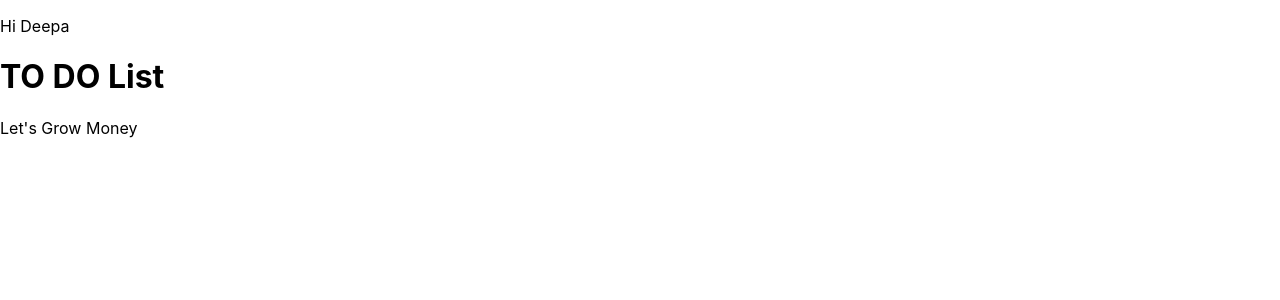
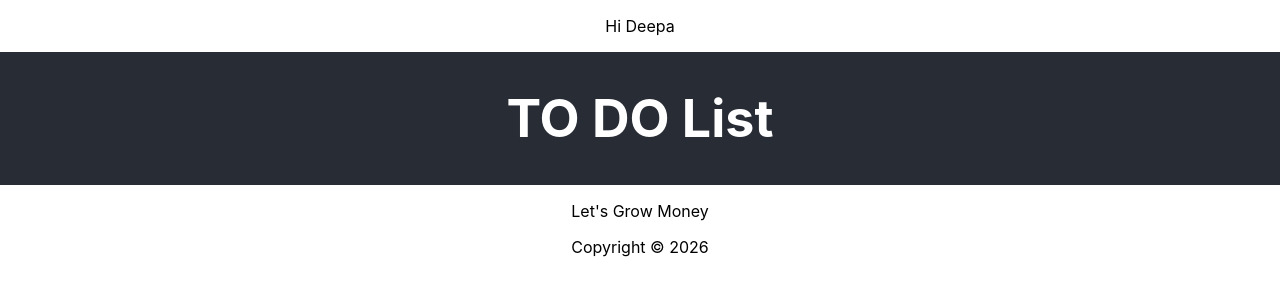
Before and after one commit to gnanadeepa-code/WebApp_Projects_WS, a React (Create React App) app in the folder React_Project1/project1/: page / in a window 1280 px wide. Shown: the top 300 px of the page. Built offline with nearby package versions, Linux system fonts and the light colour scheme.

Commit message:
header css applied

```diff
--- a/React_Project1/project1/src/App.css
+++ b/React_Project1/project1/src/App.css
@@ -15,7 +15,7 @@
 
 .App-header {
   background-color: #282c34;
-  min-height: 100vh;
+  min-height: 10vh;
   display: flex;
   flex-direction: column;
   align-items: center;
--- a/React_Project1/project1/src/App.js
+++ b/React_Project1/project1/src/App.js
@@ -1,11 +1,13 @@
 import Header from "./Header";
 import Content from "./Content";
+import Footer from "./Footer";
+import './App.css';
 
 function App() {
   const name = "Deepa";
 
   return (
-    <div>
+    <div className="App">
       <p>Hi {name}</p>{" "}
       {/*Here the curly braces are used to treat the var name as js var */}
       {/*React cannot take objects,boolean values as child*/}
@@ -13,6 +15,7 @@ function App() {
       {/* Insert the components */}
      <Header/>
      <Content/>
+     <Footer/>
     </div>
   );
 }
--- /dev/null
+++ b/React_Project1/project1/src/Footer.js
@@ -0,0 +1,10 @@
+import React from 'react'
+
+const Footer = () => {
+    const year = new Date();
+  return (
+    <footer>Copyright &copy; {year.getFullYear()} </footer>
+  )
+}
+
+export default Footer
--- a/React_Project1/project1/src/Header.js
+++ b/React_Project1/project1/src/Header.js
@@ -2,7 +2,7 @@ import React from 'react'
 
 const Header = () => {
   return (
-    <header>
+    <header className='App-header'>
         <h1>TO DO List </h1>
     </header>
   )
```
